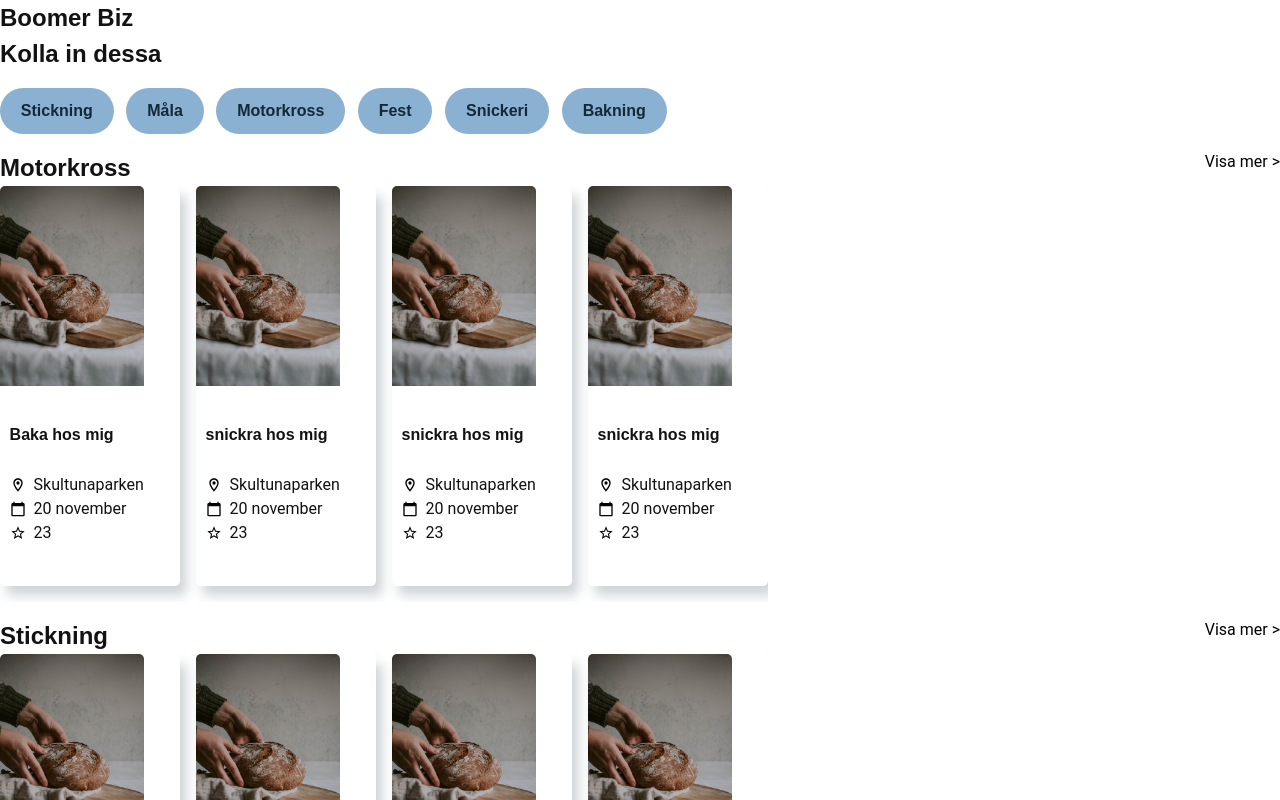
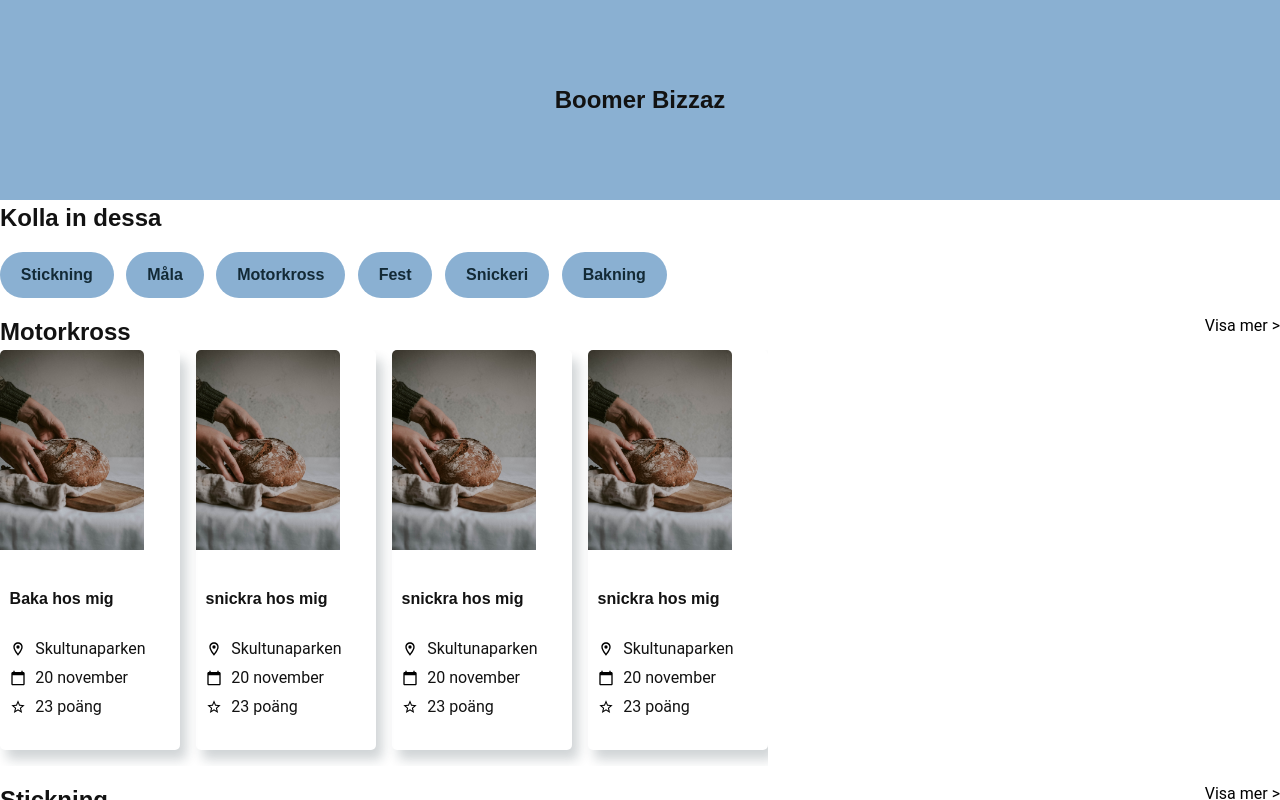
Before and after one commit to Linus-BL/age-tech, a React (Create React App) app: page / in a window 1280 px wide. Shown: the top 800 px of the page. Built offline with nearby package versions, Linux system fonts and the light colour scheme.

Commit message:
header added

```diff
--- a/src/App.js
+++ b/src/App.js
@@ -1,14 +1,12 @@
 import React from 'react';
-import logo from './logo.svg';
 import './css/main.css';
 import Button from './components/Button'
-import Chip from './components/Chip'
 import AdCard from './components/AdCard'
 import testImage from '../src/ad_test.jpg'
 import ScrollableSection from './components/ScrollableSection'
-import Heading1 from './components/textComponents/Heading1'
 import CategorySection from './components/CategorySection'
 import TagsSection from './components/TagsSection'
+import Header from './components/Header'
 
 const tags = [{ id: 1, tagName: "Stickning" },
 { id: 2, tagName: "Måla" },
@@ -70,8 +68,7 @@ function App() {
     <div className="App">
 
       <header className="App-header">
-        <div>        <Heading1>Boomer Biz</Heading1>
-        </div>
+        <Header></Header>
 
       </header>
 
--- a/src/components/AdCard.js
+++ b/src/components/AdCard.js
@@ -9,12 +9,12 @@ import { MdStarOutline } from "react-icons/md";
 const adCard = (props) => {
     return (
         <div className="adCard" onClick={props.onClickFunction} >
-            <div className="adCardImgContainer" > <img src={props.ad.image} alt="ad picture" className="adCardImage"></img></div>
+            <div className="adCardImgContainer" > <img src={props.ad.image} alt="ad" className="adCardImage"></img></div>
             <div className="textContent">
-                <Heading5 >{props.ad.title}</Heading5>
+                <Heading5 className="title">{props.ad.title}</Heading5>
                 <div className="iconText"> <MdOutlineLocationOn className="icon" /> <BodyText>{props.ad.location}</BodyText></div>
                 <div className="iconText"> <MdCalendarToday className="icon" /> <BodyText>{props.ad.date}</BodyText></div>
-                <div className="iconText"> <MdStarOutline className="icon" /><BodyText>{props.ad.points}</BodyText></div>
+                <div className="iconText"> <MdStarOutline className="icon" /><BodyText>{props.ad.points} poäng</BodyText></div>
             </div>
         </div >)
 }
--- a/src/components/CategorySection.js
+++ b/src/components/CategorySection.js
@@ -2,7 +2,7 @@ import React from 'react'
 import ScrollableSection from './ScrollableSection'
 import Heading3 from './textComponents/Heading3'
 
-const CategorySection = ({ category = "Stickning", ads }) => {
+const CategorySection = ({ category = "Category Name", ads }) => {
     return (
         <div>
             <div className="categoryHeading"><Heading3>{category}</Heading3><div>Visa mer ></div></div>
--- /dev/null
+++ b/src/components/Header.js
@@ -0,0 +1,12 @@
+import React from 'react'
+import Heading1 from './textComponents/Heading1'
+
+const Header = ({ children, onClickFunction, active = true }) => {
+
+    return (
+        <div className="headerSection">
+            <Heading1>Boomer Bizzaz</Heading1>
+        </div>)
+}
+
+export default Header
--- a/src/components/ScrollableSection.js
+++ b/src/components/ScrollableSection.js
@@ -4,7 +4,6 @@ import AdCard from './AdCard'
 const ScrollableSection = ({ ads }) => {
     const sectionAds = ads;
     const sectionItems = sectionAds.map((ad) =>
-        // Correct! Key should be specified inside the array.
         <AdCard ad={ad} key={ad.id}></AdCard>)
 
     return (
--- a/src/components/TagsSection.js
+++ b/src/components/TagsSection.js
@@ -1,15 +1,14 @@
 import React from 'react'
-import ScrollableSection from './ScrollableSection'
 import Heading3 from './textComponents/Heading3'
 import Chip from './Chip'
 
 const TagSection = ({ sectionTitle = "Kolla in dessa", tags }) => {
     const sectionItems = tags.map((tag) =>
-        // Correct! Key should be specified inside the array.
         <Chip tagName={tag.tagName} key={tag.id}></Chip>)
+
     return (
         <div className="tagsSection">
-            <Heading3 className="sectionTitle">{sectionTitle}</Heading3>
+            <Heading3>{sectionTitle}</Heading3>
 
             <div className="tags">
                 {sectionItems}
--- a/src/css/main.css
+++ b/src/css/main.css
@@ -138,10 +138,16 @@ select {
 .textContent {
   padding: 0.6em;
 }
+.textContent .title {
+  margin-block-start: 0em;
+  margin-block-end: 1.67em;
+  margin-inline-start: 0px;
+}
 .textContent .iconText {
   display: flex;
   align-items: center;
-  gap: 0.5em;
+  gap: 0.6em;
+  padding-bottom: 0.3em;
 }
 
 .icon {
@@ -207,4 +213,13 @@ select {
   padding-top: 1em;
 }
 
+.headerSection {
+  display: flex;
+  flex-direction: column;
+  align-items: center;
+  justify-content: center;
+  height: 200px;
+  background-color: #8AB0D2;
+}
+
 /*# sourceMappingURL=main.css.map */
--- a/src/scss/components/_adCard.scss
+++ b/src/scss/components/_adCard.scss
@@ -19,11 +19,17 @@
 }
 .textContent{
     padding: 0.6em;
+    .title{
+        margin-block-start: 0em;
+        margin-block-end: 1.67em;
+        margin-inline-start: 0px;
+    }
 
     .iconText{
     display: flex;
     align-items: center;
-    gap: 0.5em;
+    gap: 0.6em;
+    padding-bottom: 0.3em;
 }}
 .icon{
     max-height: 32px;
--- /dev/null
+++ b/src/scss/components/_header.scss
@@ -0,0 +1,12 @@
+@use '../abstracts';
+@use '../base';
+
+.headerSection{
+    display: flex;
+    flex-direction: column;
+    align-items: center;
+    justify-content: center;
+    height: 200px;
+    background-color: abstracts.$secondary-color;
+
+}
--- a/src/scss/components/_index.scss
+++ b/src/scss/components/_index.scss
@@ -10,3 +10,4 @@
 @forward './scrollableSection';
 @forward './categorySection';
 @forward './tagsSection';
+@forward './header';
--- a/src/scss/components/_tagsSection.scss
+++ b/src/scss/components/_tagsSection.scss
@@ -2,9 +2,6 @@
 @use '../base';
 
 .tagsSection{
-    .sectionTitle{
-
-    }
 
 
 }
```
Also changed, not shown: 1 other file (tests, documents, lock files or other folders).
